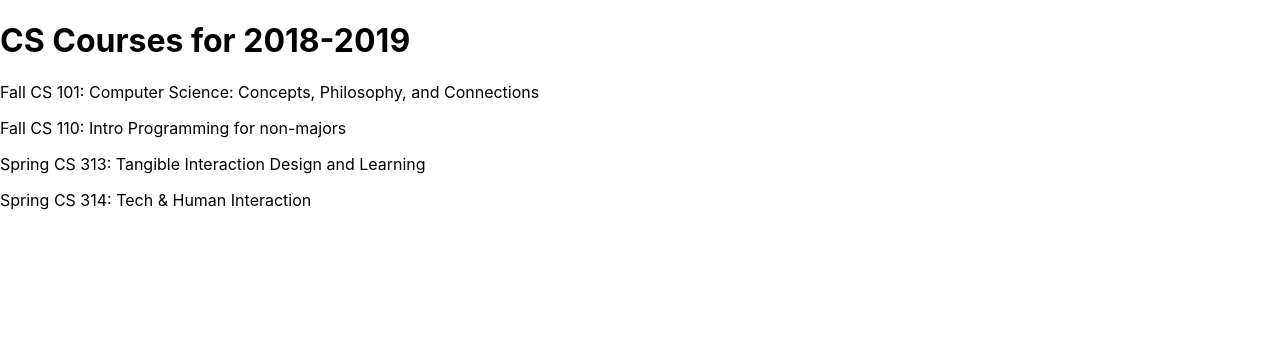
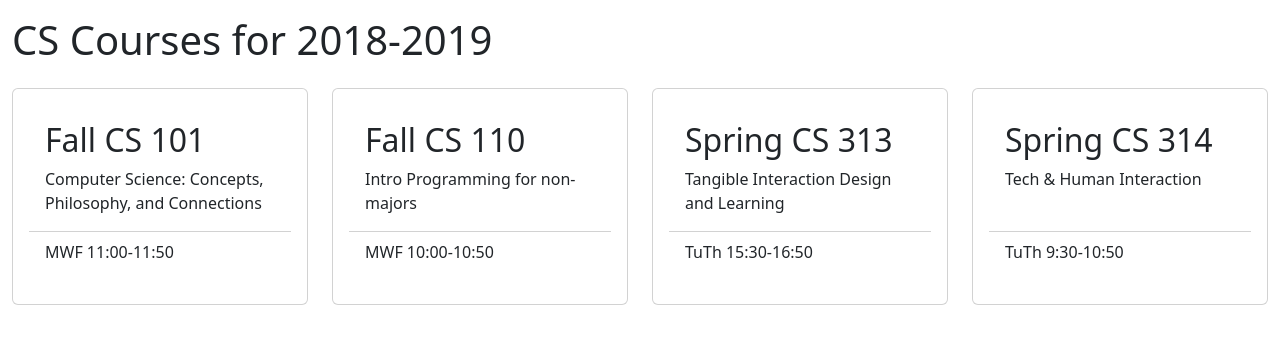
Before and after one commit to derrickrosefan/course-scheduler, a React (Create React App) app: page / in a window 1280 px wide. Shown: the top 344 px of the page. Built offline with nearby package versions, Linux system fonts and the light colour scheme.

Commit message:
added styling

```diff
--- a/public/index.html
+++ b/public/index.html
@@ -1,14 +1,12 @@
 <!DOCTYPE html>
 <html lang="en">
+
 <head>
   <meta charset="utf-8" />
   <link rel="icon" href="%PUBLIC_URL%/favicon.svg" />
   <meta name="viewport" content="width=device-width, initial-scale=1" />
   <meta name="theme-color" content="#000000" />
-    <meta
-      name="description"
-      content="CS course scheduler application for CS 394 @ Northwestern"
-    />
+  <meta name="description" content="CS course scheduler application for CS 397 @ Northwestern" />
   <link rel="apple-touch-icon" href="%PUBLIC_URL%/logo192.png" />
   <!--
       manifest.json provides metadata used when your web app is installed on a
@@ -25,7 +23,10 @@
       Learn how to configure a non-root public URL by running `npm run build`.
     -->
   <title>CS Course Scheduler</title>
+  <link href="https://cdn.jsdelivr.net/npm/bootstrap@5.2.1/dist/css/bootstrap.min.css" rel="stylesheet"
+    integrity="sha384-iYQeCzEYFbKjA/T2uDLTpkwGzCiq6soy8tYaI1GyVh/UjpbCx/TYkiZhlZB6+fzT" crossorigin="anonymous">
 </head>
+
 <body>
   <noscript>You need to enable JavaScript to run this app.</noscript>
   <div id="root"></div>
@@ -39,5 +40,9 @@
       To begin the development, run `npm start` or `yarn start`.
       To create a production bundle, use `npm run build` or `yarn build`.
     -->
+  <script src="https://cdn.jsdelivr.net/npm/bootstrap@5.2.1/dist/js/bootstrap.bundle.min.js"
+    integrity="sha384-u1OknCvxWvY5kfmNBILK2hRnQC3Pr17a+RTT6rIHI7NnikvbZlHgTPOOmMi466C8"
+    crossorigin="anonymous"></script>
 </body>
+
 </html>
--- a/src/App.css
+++ /dev/null
@@ -1,38 +0,0 @@
-.App {
-  text-align: center;
-}
-
-.App-logo {
-  height: 40vmin;
-  pointer-events: none;
-}
-
-@media (prefers-reduced-motion: no-preference) {
-  .App-logo {
-    animation: App-logo-spin infinite 20s linear;
-  }
-}
-
-.App-header {
-  background-color: #282c34;
-  min-height: 100vh;
-  display: flex;
-  flex-direction: column;
-  align-items: center;
-  justify-content: center;
-  font-size: calc(10px + 2vmin);
-  color: white;
-}
-
-.App-link {
-  color: #61dafb;
-}
-
-@keyframes App-logo-spin {
-  from {
-    transform: rotate(0deg);
-  }
-  to {
-    transform: rotate(360deg);
-  }
-}
--- a/src/App.js
+++ b/src/App.js
@@ -1,4 +1,3 @@
-import './App.css';
 import CourseList from './components/courseList/courseList';
 import Banner from './components/banner/banner';
 
@@ -34,7 +33,7 @@ const schedule = {
 
 const App = () => {
   return (
-    <div>
+    <div className="container-fluid">
       <Banner title={schedule.title} />
       <CourseList courses={schedule.courses} />
     </div>
--- a/src/components/banner/banner.js
+++ b/src/components/banner/banner.js
@@ -1,6 +1,6 @@
 const Banner = ({ title }) => {
     return (
-        <div>
+        <div className="pt-3">
             <h1>{title}</h1>
         </div>
     );
--- a/src/components/course/course.js
+++ b/src/components/course/course.js
@@ -1,7 +1,15 @@
 const Course = ({ course }) => {
     return (
-        <div>
-            <p>{course.term} CS {course.number}: {course.title}</p>
+        <div className="col pt-3">
+            <div className="card p-3 h-100">
+                <div className="card-body">
+                    <h2 className="card-title">{course.term} CS {course.number}</h2>
+                    <p className="card-text">{course.title}</p>
+                </div>
+                <div className="card-footer bg-white">
+                    <p>{course.meets}</p>
+                </div>
+            </div >
         </div>
     );
 }
--- a/src/components/courseList/courseList.js
+++ b/src/components/courseList/courseList.js
@@ -1,7 +1,7 @@
 import Course from "../course/course";
 const CourseList = ({ courses }) => {
     return (
-        <div>
+        <div className="row row-cols-1 row-cols-md-2 row-cols-lg-4">
             {Object.values(courses).map(course => <Course key={course.number} course={course} />)}
         </div>
     );
--- a/src/index.css
+++ /dev/null
@@ -1,13 +0,0 @@
-body {
-  margin: 0;
-  font-family: -apple-system, BlinkMacSystemFont, 'Segoe UI', 'Roboto', 'Oxygen',
-    'Ubuntu', 'Cantarell', 'Fira Sans', 'Droid Sans', 'Helvetica Neue',
-    sans-serif;
-  -webkit-font-smoothing: antialiased;
-  -moz-osx-font-smoothing: grayscale;
-}
-
-code {
-  font-family: source-code-pro, Menlo, Monaco, Consolas, 'Courier New',
-    monospace;
-}
--- a/src/index.js
+++ b/src/index.js
@@ -1,6 +1,5 @@
 import React from 'react';
 import ReactDOM from 'react-dom/client';
-import './index.css';
 import App from './App';
 import reportWebVitals from './reportWebVitals';
 
```
Lines whose indentation alone changed are shown as unchanged.
